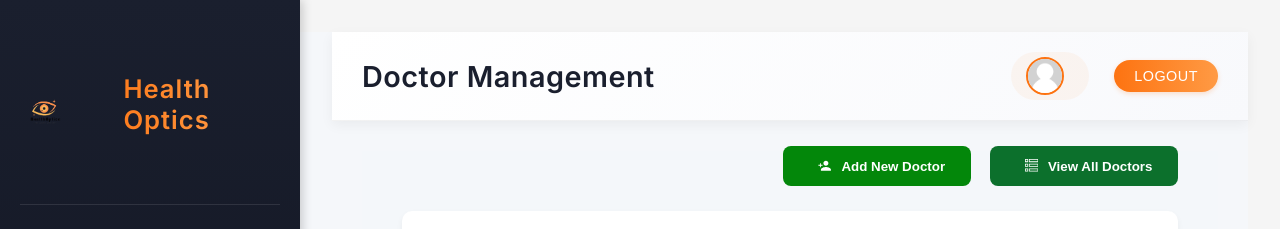
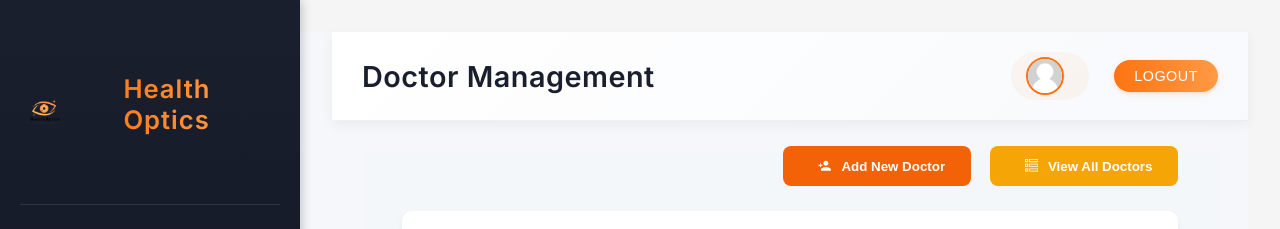
Before and after one commit to HansajithNilan/HealthOptics-Web-Site, a React (Vite) app in the folder Frontend/: page /admin/doctors in a window 1280 px wide. Shown: the top 229 px of the page. Built offline with nearby package versions, Linux system fonts and the light colour scheme; no server answers.

Commit message:
update profile

```diff
--- a/Frontend/src/pages/AdminPage/DoctorManagement/AdminDoctorManage.css
+++ b/Frontend/src/pages/AdminPage/DoctorManagement/AdminDoctorManage.css
@@ -40,17 +40,17 @@
 }
 
 .add-doctor-btnADOM {
-  background-color: #03870a; /* Professional green */
+  background-color: #f46207; /* Professional green */
 }
 
 .add-doctor-btnADOM:hover {
-  background-color: #2e5603;
+  background-color: #e18307;
   transform: translateY(-2px);
   box-shadow: 0 2px 5px rgba(0, 0, 0, 0.2);
 }
 
 .view-all-doctors-btnADOM {
-  background-color: #0c702c; /* Professional blue */
+  background-color: #f5a505; /* Professional blue */
 }
 
 .view-all-doctors-btnADOM:hover {
--- a/Frontend/src/pages/HomePage/UserFeedback/Addfeedbackform.css
+++ b/Frontend/src/pages/HomePage/UserFeedback/Addfeedbackform.css
@@ -152,7 +152,7 @@
   position: absolute;
   bottom: 12px;
   right: 12px;
-  background: #007bff;
+  background: #800505;
   border: none;
   border-radius: 50%;
   width: 40px;
@@ -211,7 +211,7 @@
 }
 
 .FeedbackForm-submit-btn {
-  background: #007bff;
+  background: #ef8850;
   color: #fff;
 }
 
@@ -221,12 +221,12 @@
 }
 
 .FeedbackForm-view-btn {
-  background: #28a745;
+  background: #459157;
   color: #fff;
 }
 
 .FeedbackForm-view-btn:hover {
-  background: #218838;
+  background: #5d605e;
   transform: translateY(-2px);
 }
 
--- a/Frontend/src/pages/HomePage/UserFeedback/AllFeedback.css
+++ b/Frontend/src/pages/HomePage/UserFeedback/AllFeedback.css
@@ -99,7 +99,7 @@
 
 .AllFeedbacks-back-btn {
   padding: 12px 30px;
-  background: #007bff;
+  background: #ef8850;
   color: #fff;
   border: none;
   border-radius: 10px;
```
Also changed, not shown: 1 other file (tests, documents, lock files or other folders).
